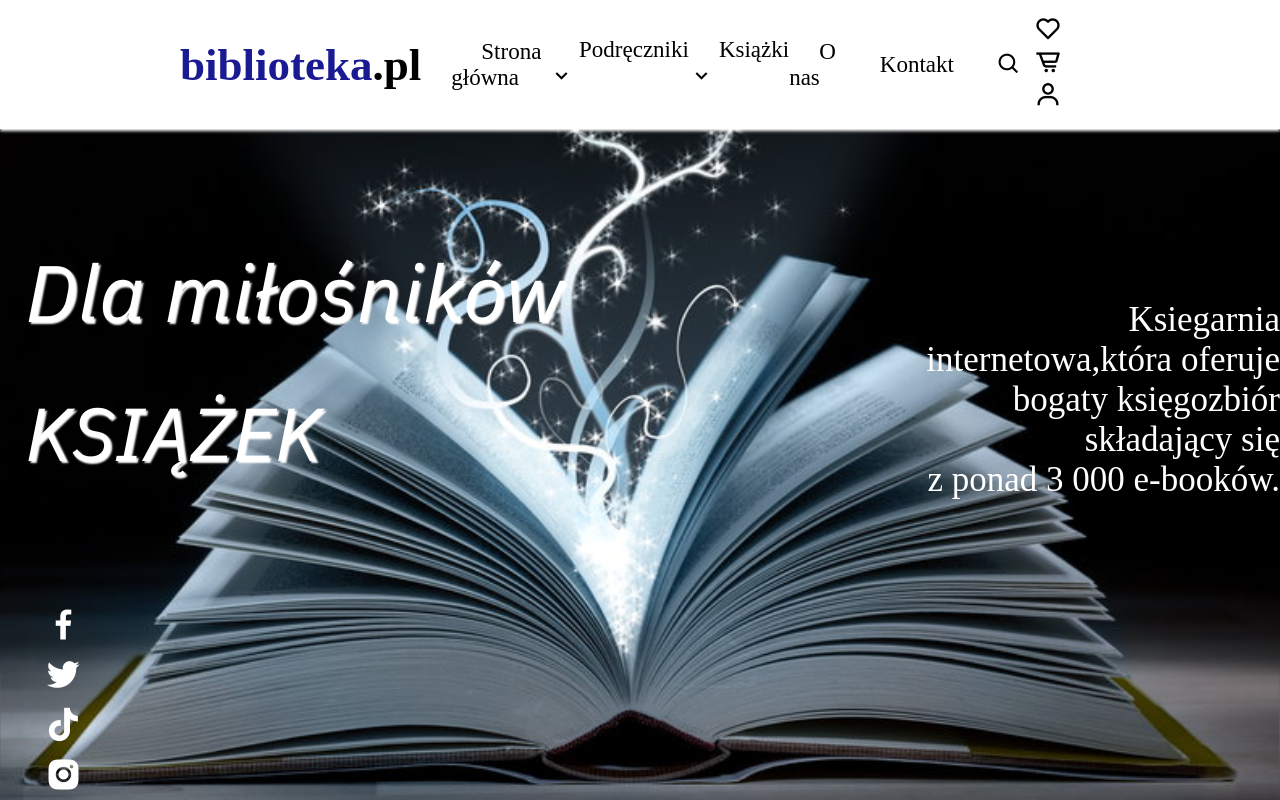
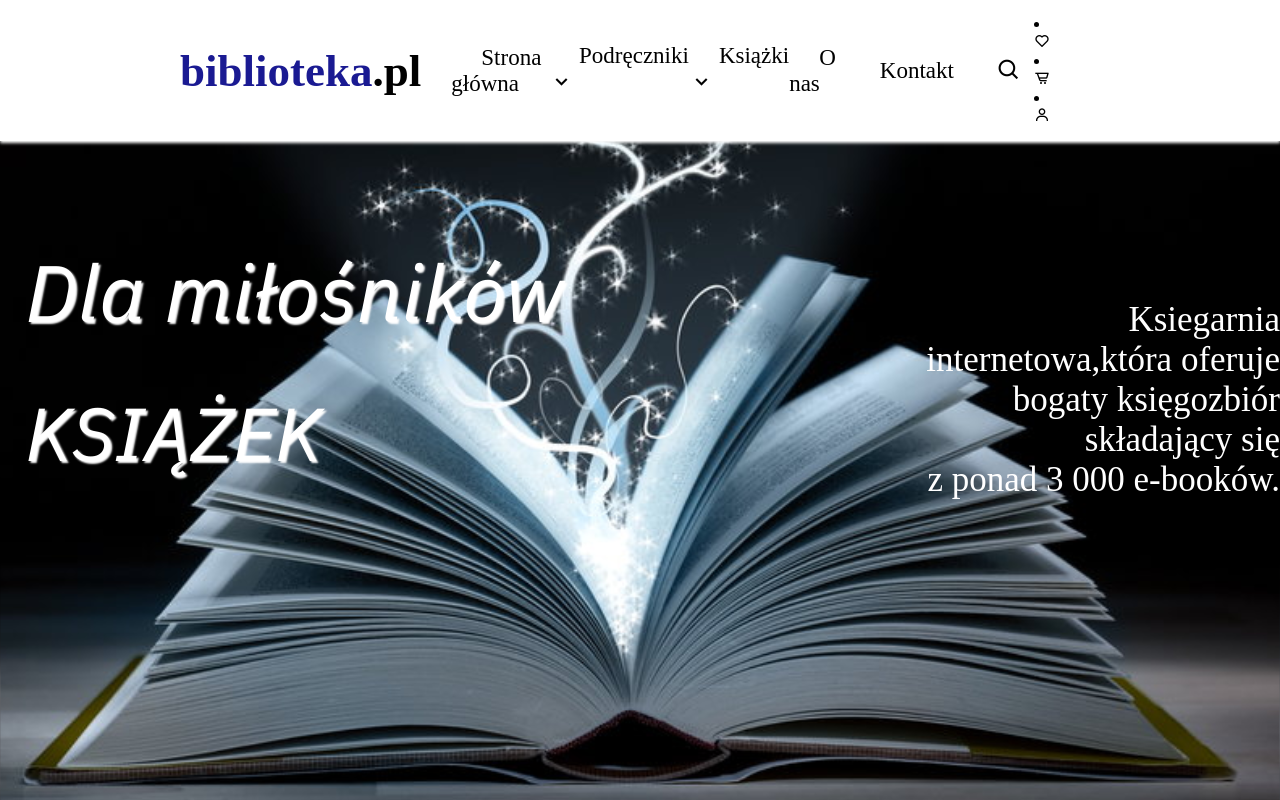
Before and after one commit to jgadzinska/Mega-menu-and-dropdown-menu, a plain HTML site: page index.html in a window 1280 px wide. Shown: the top 800 px of the page. Drawn offline with nearby package versions, Linux system fonts and the light colour scheme; a web font is replaced by a local one.

Commit message:
New index.html

```diff
--- a/index.html
+++ b/index.html
@@ -100,10 +100,10 @@
             </div>
         </div>
 
-        <div class="user">
-            <i class='bx bx-heart'></i>
-            <i class='bx bx-cart-alt'></i>
-            <i class='bx bx-user'></i>
+        <div class="heartAltUser">
+            <li><i class='bx bx-heart'></i></li>
+            <li><i class='bx bx-cart-alt'></i></li>
+            <li><i class='bx bx-user'></i></li>
         </div>
 
 
@@ -119,7 +119,7 @@
         księgozbiór składający się <br> z ponad 3 000 e-booków.</p>
 
 
-        <div class="social">
+        <div class="socialMedia">
 
             <li><a href=""></a><i class='bx bxl-facebook'></i></li>
             <li><a href=""></a><i class='bx bxl-twitter'></i></li>
```
